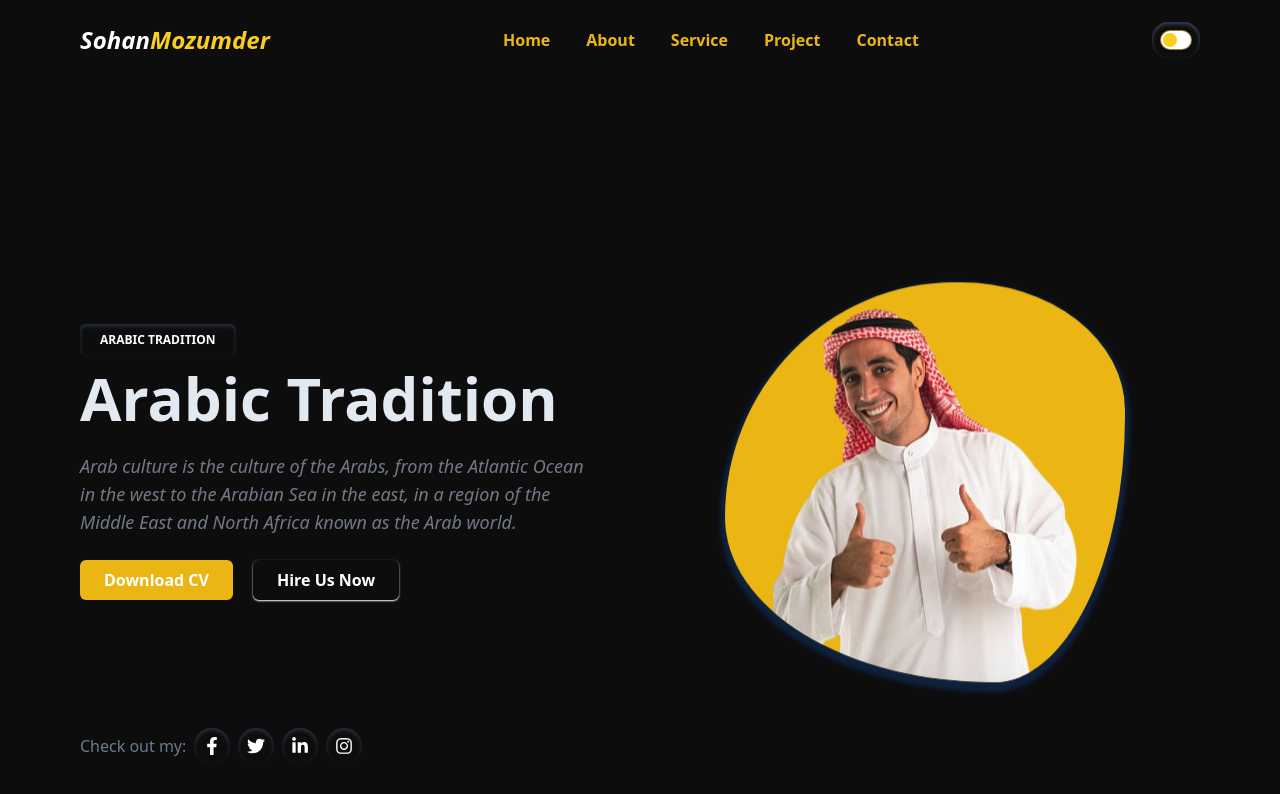
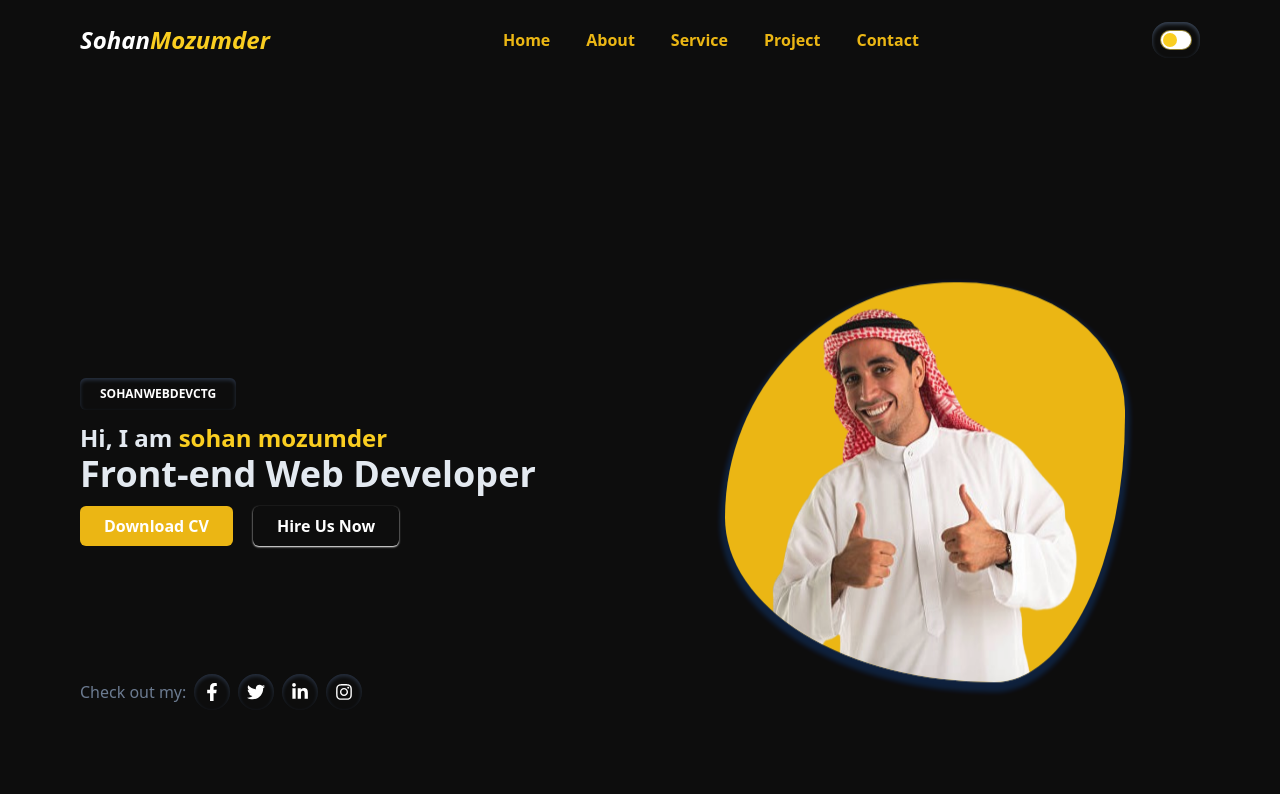
Before and after one commit to sohanwebdevctg/myPersonalPortfolio, a React (Vite) app: page / in a window 1280 px wide. Shown: the top 794 px of the page. Built offline with nearby package versions, Linux system fonts and the light colour scheme.

Commit message:
adding some data in banner

```diff
--- a/src/Pages/Home/Banner.jsx
+++ b/src/Pages/Home/Banner.jsx
@@ -12,16 +12,16 @@ const Banner = () => {
             <div className="flex-1">
               {/* top item */}
               <span className="text-white font-semibold bg-black shadow-inner shadow-slate-800 px-5 py-2 lg:mb-3 rounded-md text-xs inline-block">
-                ARABIC TRADITION
+                SOHANWEBDEVCTG
               </span>
-              <h2 className="lg:text-6xl font-extrabold text-slate-200">
-                Arabic Tradition
+              <h2 className="xl:text-2xl font-bold text-slate-200">
+                Hi, I am <span className="text-yellow-400">sohan mozumder</span>
               </h2>
-              <p className="lg:my-6 lg:text-lg italic text-gray-500">
-                Arab culture is the culture of the Arabs, from the Atlantic Ocean
-                <br></br>in the west to the Arabian Sea in the east, in a region
-                of the <br></br>Middle East and North Africa known as the Arab
-                world.
+              <h2 className="xl:text-4xl font-extrabold text-slate-200">
+                Front-end Web Developer
+              </h2>
+              <p className="lg:my-3 lg:text-lg italic text-gray-500">
+
               </p>
               <ul className="flex gap-5">
                 <li className="text-base px-6 py-2 bg-yellow-500 text-white font-bold rounded-md">
```
